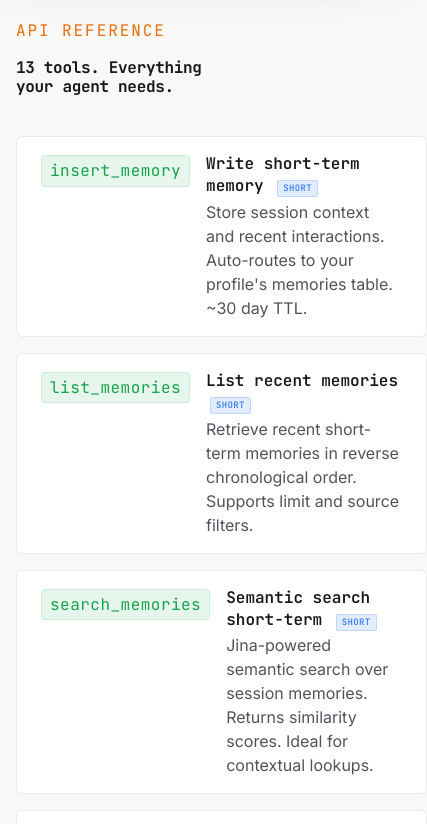
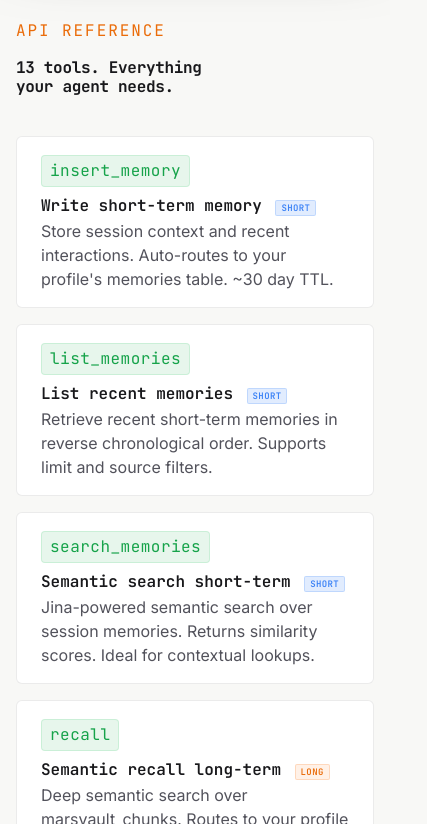
Before and after one commit to Marsmanleo/MarsNMe, a plain HTML site: page docs/index.html in a window 390 px wide. Shown: the part 6420-7244 px from the top of the page, 427 px wide, since content can reach past the window. Drawn offline with Linux system fonts and the light colour scheme.

Commit message:
fix(mobile): tool-row stack vertically on small screens

```diff
--- a/docs/index.html
+++ b/docs/index.html
@@ -278,6 +278,8 @@ footer a:hover{color:var(--color-text);}
   .how-grid,.install-grid{grid-template-columns:1fr;}
   .features-grid{grid-template-columns:1fr;}
   .tools-grid,.env-grid{grid-template-columns:1fr;}
+  .tool-row{flex-direction:column;gap:var(--space-2);}
+  .tool-name{align-self:flex-start;}
   section{padding:var(--space-12) var(--space-4);}
   .cta-section{padding:var(--space-16) var(--space-4);}
 }
```
